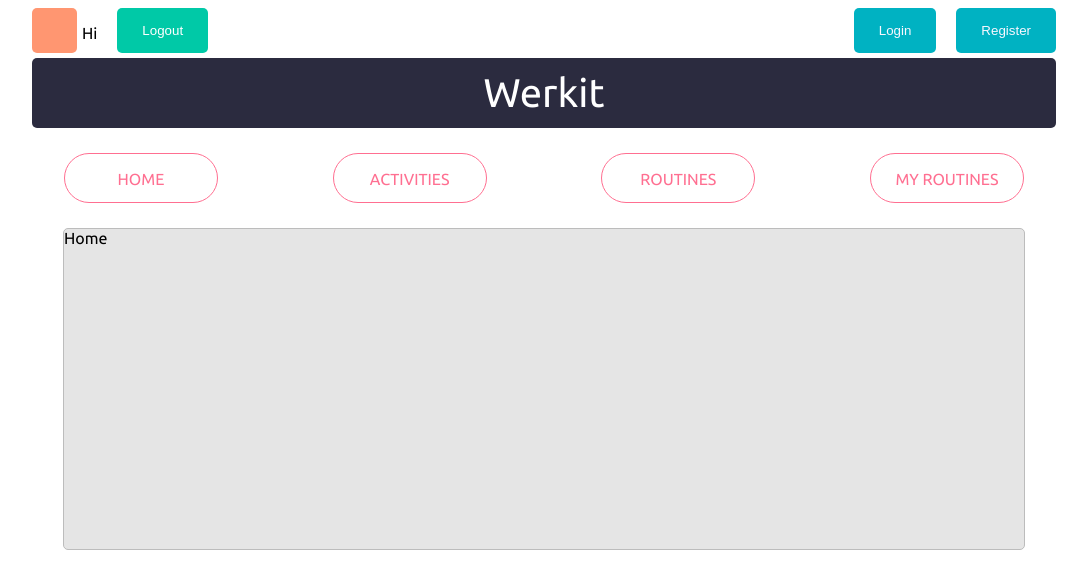
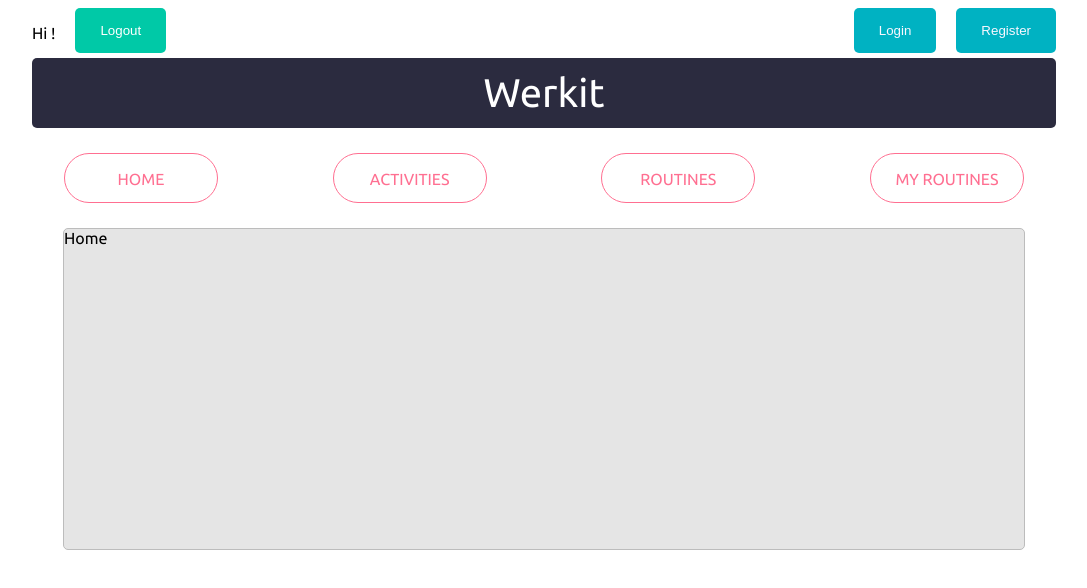
Before and after one commit to Kristyvdm2020/FitnessTracker-frontend, a React app: page / in a window 1280 px wide. Shown: the whole page, without its empty margins (96-1183 px from the left). Built offline with nearby package versions, Linux system fonts and the light colour scheme; no server answers.

Commit message:
css commented out fake icon

```diff
--- a/assets/styles.css
+++ b/assets/styles.css
@@ -6,6 +6,7 @@ body {
 
 .app {
   display: flex;
+
 }
 
 .top-container {
@@ -37,14 +38,14 @@ body {
   align-items: center;
 }
 
-.icon {
+/* .icon {
   height: 45px;
   width: 45px;
   margin-bottom: 5px;
   margin-right: 5px;
-  background-color:#FF9671;
+  background-color:#D65DB1;
   border-radius: 5px;
-}
+} */
 
 .logo {
   width: 80vw;
--- a/src/index.js
+++ b/src/index.js
@@ -58,7 +58,7 @@ const App = ()=> {
       <header>
         <div className='top-container'>
           <div className='user-display'>
-            <div className='icon'></div><p>Hi {user.username}</p><button className='logout-btn'>Logout</button>
+            <div className='icon'></div><p>Hi {user.username}!</p><button className='logout-btn'>Logout</button>
           </div>
           <div className='login-register'>
             <Link to='/Login'><button className='login-btn'>Login</button></Link>
```
